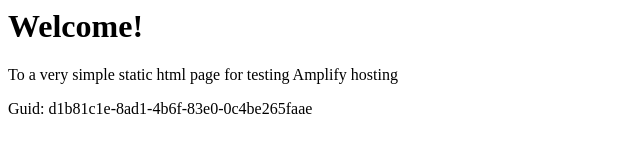
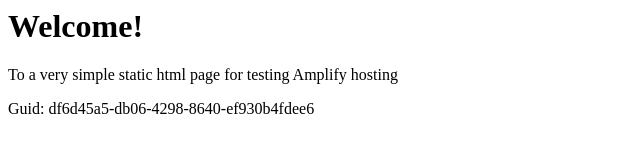
Before and after one commit to aws-aemilia-arn/Github-PR-Commit-Integration-Test-DoNotTouch-GitHubWebhookPushCanaryTest-v1-preprod-eu-north-1, a website: page src/index.html in a window 1280 px wide. Shown: the full height of the page, 0-640 px from the left. Drawn offline with Linux system fonts and the light colour scheme.

Commit message:
commit from integ tests

```diff
--- a/src/index.html
+++ b/src/index.html
@@ -12,6 +12,6 @@
 <body>
     <h1>Welcome!</h1>
     <p>To a very simple static html page for testing Amplify hosting</p>
-    <p>Guid: d1b81c1e-8ad1-4b6f-83e0-0c4be265faae</p></body>
+    <p>Guid: df6d45a5-db06-4298-8640-ef930b4fdee6</p></body>
 
 </html>
```
